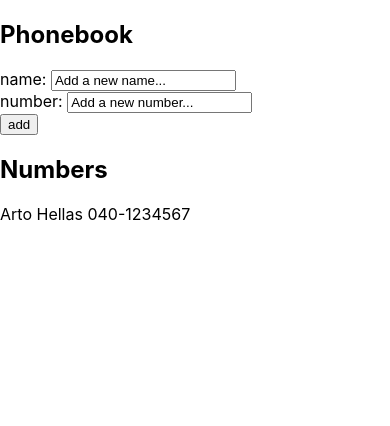
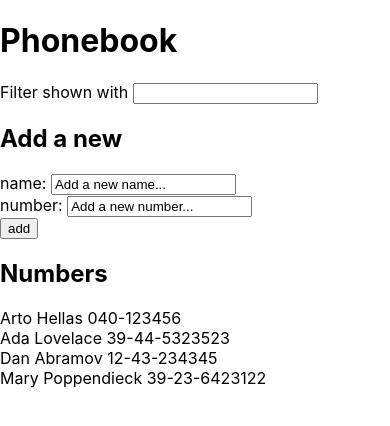
Before and after one commit to jajulaht/hy_harjoitukset, a React (Create React App) app in the folder osa2/puhelinluettelo/: page / in a window 390 px wide. Shown: the top 426 px of the page. Built offline with nearby package versions, Linux system fonts and the light colour scheme.

Commit message:
course phone book step 4 done

```diff
--- a/osa2/puhelinluettelo/src/App.js
+++ b/osa2/puhelinluettelo/src/App.js
@@ -7,8 +7,11 @@
 }
 
 const App = () => {
-  const [ persons, setPersons] = useState([
-    { name: 'Arto Hellas', number: '040-1234567' }
+  const [persons, setPersons] = useState([
+    { name: 'Arto Hellas', number: '040-123456' },
+    { name: 'Ada Lovelace', number: '39-44-5323523' },
+    { name: 'Dan Abramov', number: '12-43-234345' },
+    { name: 'Mary Poppendieck', number: '39-23-6423122' }
   ])
   const [ newName, setNewName ] = useState(
     'Add a new name...'
@@ -16,6 +19,14 @@
   const [ newNumber, setNewNumber ] = useState(
     'Add a new number...'
   )
+  const [ search, setNewSearch ] = useState(
+    ''
+  )
+
+  // Handle input fields change event and state
+  const handleSearchChange = (event) => {
+    setNewSearch(event.target.value)
+  }
 
   // Handle input fields change event and state
   const handleNameChange = (event) => {
@@ -45,8 +56,12 @@
     }
   }
 
+  // Filter for search
+  const nameToShow = persons.filter(person =>
+    person.name.toLowerCase().includes(search.toLowerCase()))
+
   // Map persons array data to rows
-  const rows = () => persons.map(person =>
+  const rows = () => nameToShow.map(person =>
     <React.Fragment key={person.name}>
     <Person
       name={person.name}
@@ -57,7 +72,11 @@
 
   return (
     <div>
-      <h2>Phonebook</h2>
+      <h1>Phonebook</h1>
+      <p>Filter shown with <span> </span>
+        <input value={search} onChange={handleSearchChange} />
+      </p>
+      <h2>Add a new</h2>
       <form onSubmit={addName}>
         <div>
           name:   <input value={newName}
```
